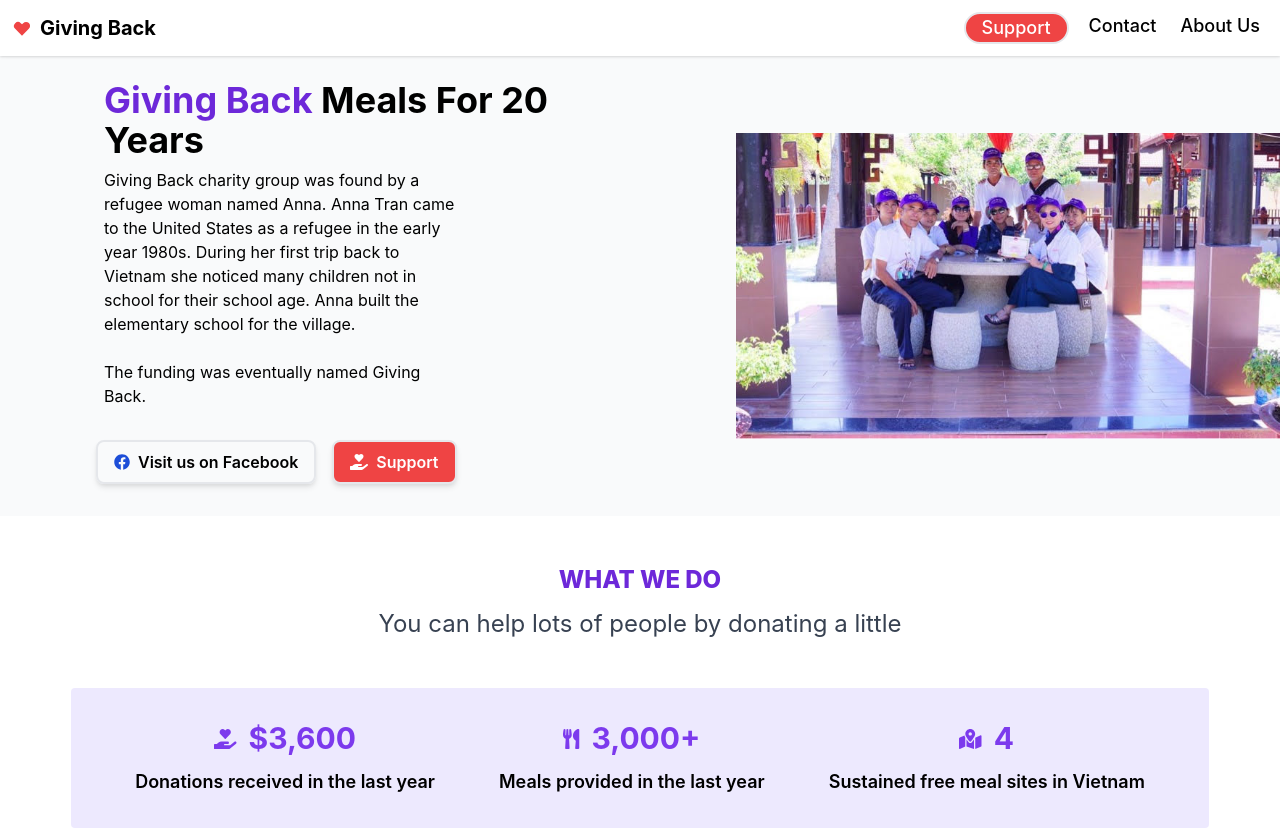
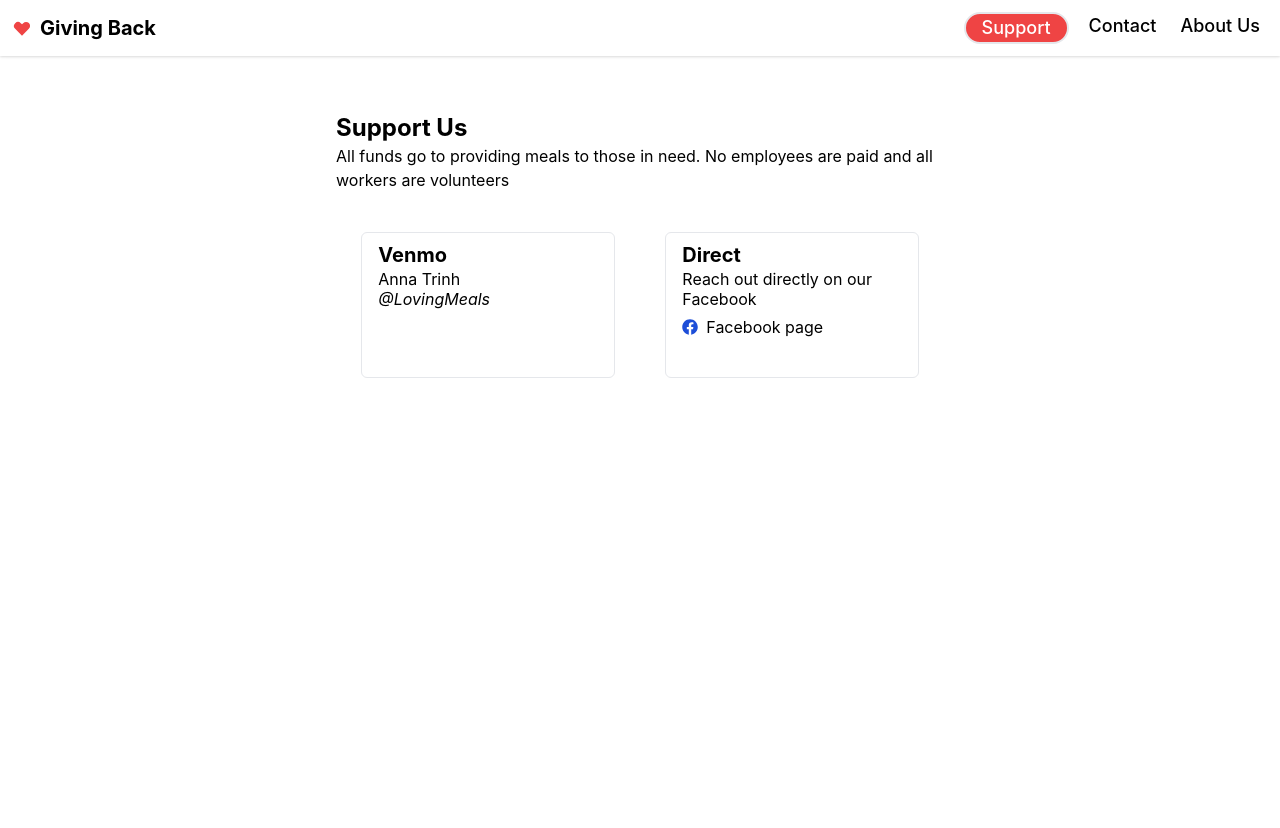
Before and after one commit to scottquach/Giving-Back-Loving-Meals-Charity, a React (Create React App) app: page /support in a window 1280 px wide. Shown: the top 828 px of the page. After the commit the page ends 800 px from the top, so only its background shows below. Built offline with nearby package versions, Linux system fonts and the light colour scheme.

Commit message:
Updated with a support page

```diff
--- a/src/App.js
+++ b/src/App.js
@@ -3,6 +3,7 @@
 import AboutUs from './pages/AboutUs';
 import Landing from './pages/Landing';
 import { BrowserRouter as Router, Switch, Route, Link } from 'react-router-dom';
+import { Support } from './pages/Support';
 
 function App() {
     return (
@@ -14,6 +15,9 @@
                     <Route path="/about">
                         <AboutUs></AboutUs>
                     </Route>
+                    <Route path="/support">
+                        <Support></Support>
+                    </Route>
                     <Route path="/">
                         <Landing></Landing>
                     </Route>
--- a/src/components/Hero.js
+++ b/src/components/Hero.js
@@ -5,6 +5,7 @@
 import 'react-responsive-carousel/lib/styles/carousel.min.css'; // requires a loader
 import { Carousel } from 'react-responsive-carousel';
 import TeamPhoto from '../images/about_team.jpg';
+import { NavLink } from 'react-router-dom';
 
 const Hero = () => {
     return (
@@ -50,7 +51,7 @@
             </a>
             <button className="py-2 px-4 flex items-center font-semibold bg-red-500  hover:border-red-300  text-white shadow-md border-2 rounded-lg group transition-all duration-100">
                 <FontAwesomeIcon className="mr-2 "  icon={faHandHoldingHeart} />
-                <div>Support</div>
+                    <NavLink to="/support">Support</NavLink>
             </button>
         </div>
     );
--- a/src/components/Navigation.js
+++ b/src/components/Navigation.js
@@ -16,7 +16,9 @@
             </Link>
 
             <div className="md:flex">
-                <div className="text-lg mx-2 px-4 font-medium rounded-full cursor-pointer border-2  bg-red-500 hover:border-red-300 text-white">Support</div>
+                <div className="text-lg mx-2 px-4 font-medium rounded-full cursor-pointer border-2  bg-red-500 hover:border-red-300 text-white">
+                    <Link to="/support">Support</Link>
+                </div>
                 <div className="hidden md:block text-lg mx-3 font-medium cursor-pointer hover:text-purple-700 ">Contact</div>
                 <div className="hidden md:block text-lg mx-3 font-medium cursor-pointer hover:text-purple-700">
                     <Link to="/about">About Us</Link>
--- a/src/components/OurFounder.js
+++ b/src/components/OurFounder.js
@@ -2,8 +2,8 @@
 
 const OurFounder = () => {
     return (
-        <div className="grid grid-rows-2 grid-cols-1 md:grid-rows-1 md:grid-cols-2 px-8 md:px-44 mb-10" >
-            <div className="flex flex-col items-start md:mr-8">
+        <div className="grid grid-rows-2 grid-cols-1 md:grid-rows-1 md:grid-cols-2 md:px-80 mb-10" >
+            <div className="flex flex-col items-start md:mr-8 px-7">
                 <div className="font-bold text-2xl mb-3 mt-8 text-purple-700">Our Founder</div>
                 <div>
                     Anna Tran came to the United States as a refugee in the early year 1980s. Her first trip back to Vn. While she
--- /dev/null
+++ b/src/pages/Support.js
@@ -0,0 +1,39 @@
+import { faFacebook } from "@fortawesome/free-brands-svg-icons";
+import { FontAwesomeIcon } from "@fortawesome/react-fontawesome";
+
+const Support = () => {
+    return (
+        <div className="flex justify-center">
+            <div className="flex flex-col items-center p-4 md:w-1/2 md:mt-10 w-full">
+                <div className="mb-10">
+                    <div className="text-2xl font-bold">Support Us</div>
+                    <div>
+                        All funds go to providing meals to those in need. No employees are paid and all workers are volunteers
+                    </div>
+                </div>
+
+                <div className="flex flex-col md:flex-row justify-around w-full">
+                    <div className="border rounded-md px-4 pt-2 pb-8 mb-4 md:mb-0 md:w-5/12 leading-5">
+                        <div className="text-xl font-bold">Venmo</div>
+                        <div>Anna Trinh</div>
+                        <div className="italic">@LovingMeals</div>
+                    </div>
+                    <div className="border rounded-md px-4 pt-2 pb-8 md:w-5/12 leading-5">
+                        <div className="text-xl font-bold">Direct</div>
+                        <div>Reach out directly on our Facebook</div>
+                        <a
+                            className="flex items-center py-2"
+                            href="https://www.facebook.com/groups/2834877599904077"
+                            target="_blank"
+                        >
+                            <FontAwesomeIcon className="mr-2 text-blue-700 group-hover:text-white" icon={faFacebook} />
+                            <div>Facebook page</div>
+                        </a>
+                    </div>
+                </div>
+            </div>
+        </div>
+    );
+};
+
+export { Support };
```
